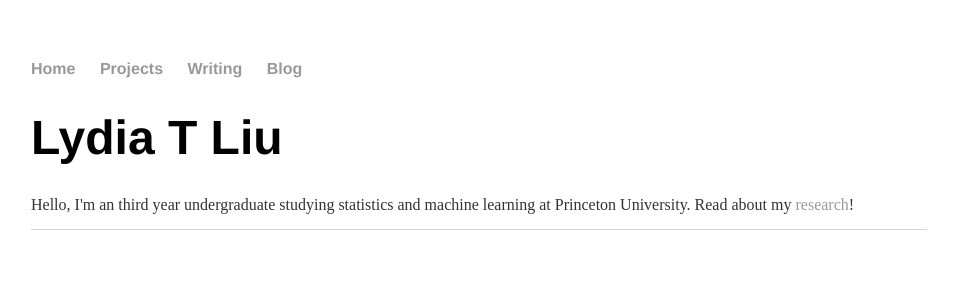
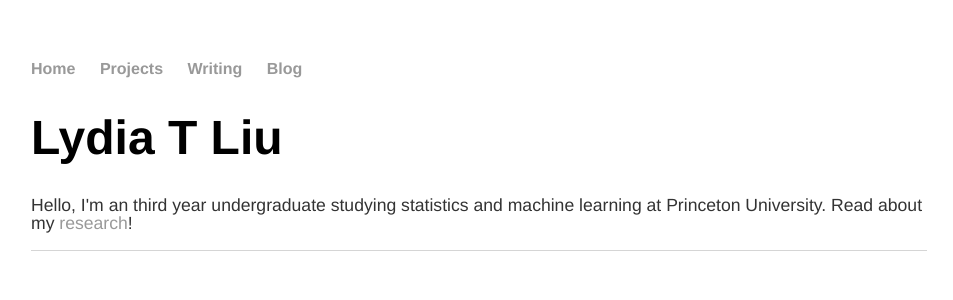
Before and after one commit to serenalwang/serenalwang.github.io, a Jekyll site: the page built from index.html, in a window 1280 px wide. Shown: the top 300 px of the page, without its empty margins (161-1114 px from the left). Built offline with Jekyll 4.4.1, drawn with Linux system fonts in a browser that asks for light colours.

Commit message:
Update main.css

```diff
--- a/css/main.css
+++ b/css/main.css
@@ -24,7 +24,8 @@
     font-family:'Helvetica', 'Arial', 'Sans-Serif';
 }
 p {
-    font-family: 'Helvetica Neue', Helvetica, Arial, sans-serif
+    font-family: 'Helvetica Neue', Helvetica, Arial, sans-serif;
+    font-weight: light;
     font-size: 1.1em;
     line-height: 1em;
     color: #333;
```
